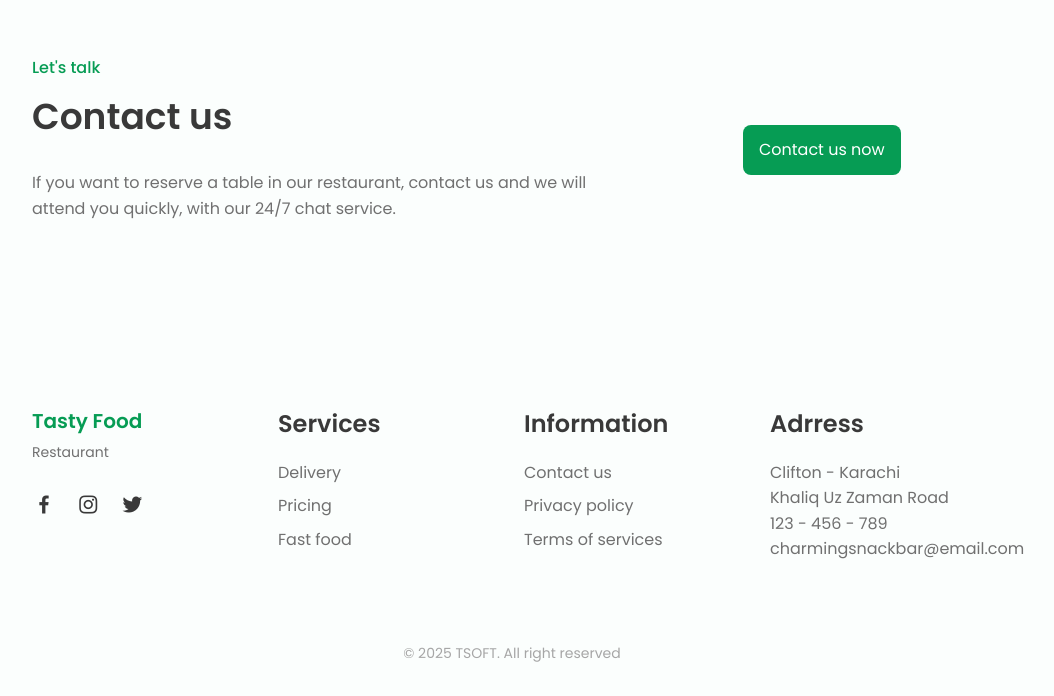
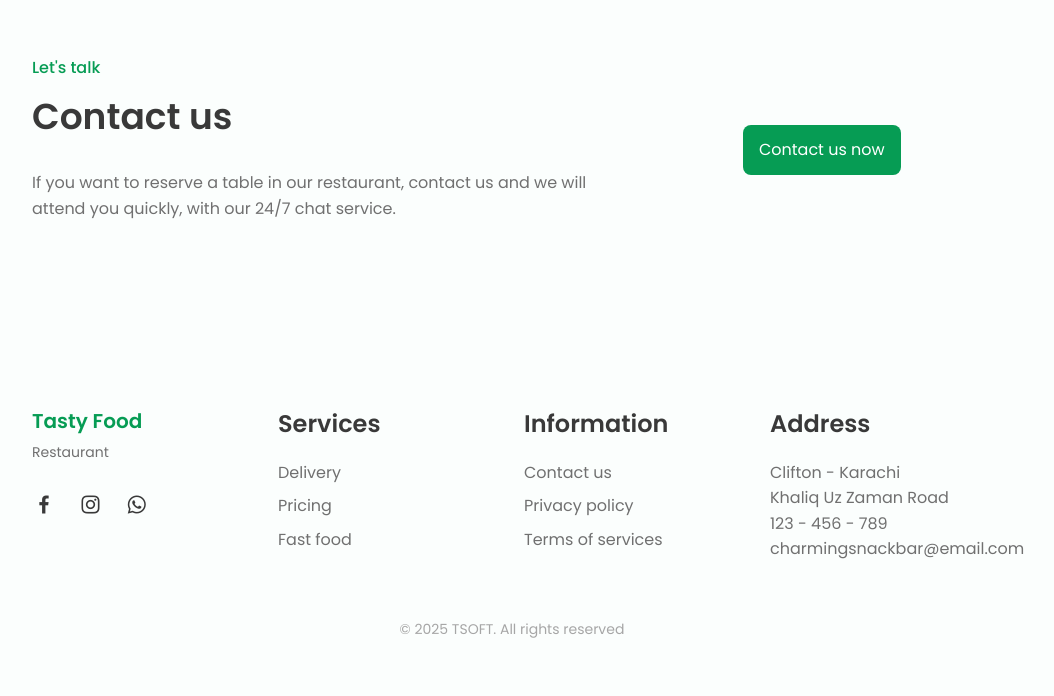
Before and after one commit to shayanali0000/TSOFTONICS, a plain HTML site: page index.html in a window 1280 px wide. Shown: the part 2796-3492 px from the top of the page, without its empty margins (128-1182 px from the left). After the commit the page ends 3468 px from the top, so only its background shows below. Drawn offline with nearby package versions, Linux system fonts and the light colour scheme.

Commit message:
Update index.html

```diff
--- a/index.html
+++ b/index.html
@@ -424,7 +424,7 @@
         </main>
 
         <!--========== FOOTER ==========-->
-        <footer class="footer section bd-container">
+     <!--   <footer class="footer section bd-container">
             <div class="footer__container bd-grid">
                 <div class="footer__content">
                     <a href="#" class="footer__logo">Tasty Food</a>
@@ -468,7 +468,60 @@
             </div>
 
             <p class="footer__copy">&#169; 2025 TSOFT. All right reserved</p>
-        </footer>
+        </footer> -->
+<!--========== FOOTER ==========-->
+<footer class="footer section bd-container">
+    <div class="footer__container bd-grid">
+        <div class="footer__content">
+            <a href="#" class="footer__logo">Tasty Food</a>
+            <span class="footer__description">Restaurant</span>
+            <div>
+                <!-- Facebook -->
+                <a href="https://facebook.com" target="_blank" class="footer__social" title="Facebook">
+                    <i class='bx bxl-facebook'></i>
+                </a>
+                <!-- Instagram -->
+                <a href="https://instagram.com/__.shayaann" target="_blank" class="footer__social" title="Instagram">
+                    <i class='bx bxl-instagram'></i>
+                </a>
+                <!-- WhatsApp -->
+                <a href="https://wa.me/923350303770" target="_blank" class="footer__social" title="WhatsApp">
+                    <i class='bx bxl-whatsapp'></i>
+                </a>
+            </div>
+        </div>
+
+        <div class="footer__content">
+            <h3 class="footer__title">Services</h3>
+            <ul>
+                <li><a href="#" class="footer__link">Delivery</a></li>
+                <li><a href="#" class="footer__link">Pricing</a></li>
+                <li><a href="#" class="footer__link">Fast food</a></li>
+            </ul>
+        </div>
+
+        <div class="footer__content">
+            <h3 class="footer__title">Information</h3>
+            <ul>
+                <li><a href="#" class="footer__link">Contact us</a></li>
+                <li><a href="#" class="footer__link">Privacy policy</a></li>
+                <li><a href="#" class="footer__link">Terms of services</a></li>
+            </ul>
+        </div>
+
+        <div class="footer__content">
+            <h3 class="footer__title">Address</h3>
+            <ul>
+                <li>Clifton - Karachi</li>
+                <li>Khaliq Uz Zaman Road</li>
+                <li>123 - 456 - 789</li>
+                <li>charmingsnackbar@email.com</li>
+            </ul>
+        </div>
+    </div>
+
+    <p class="footer__copy">&#169; 2025 TSOFT. All rights reserved</p>
+</footer>
 
         <!--========== SCROLL REVEAL ==========-->
         <script src="https://unpkg.com/scrollreveal"></script>
```
